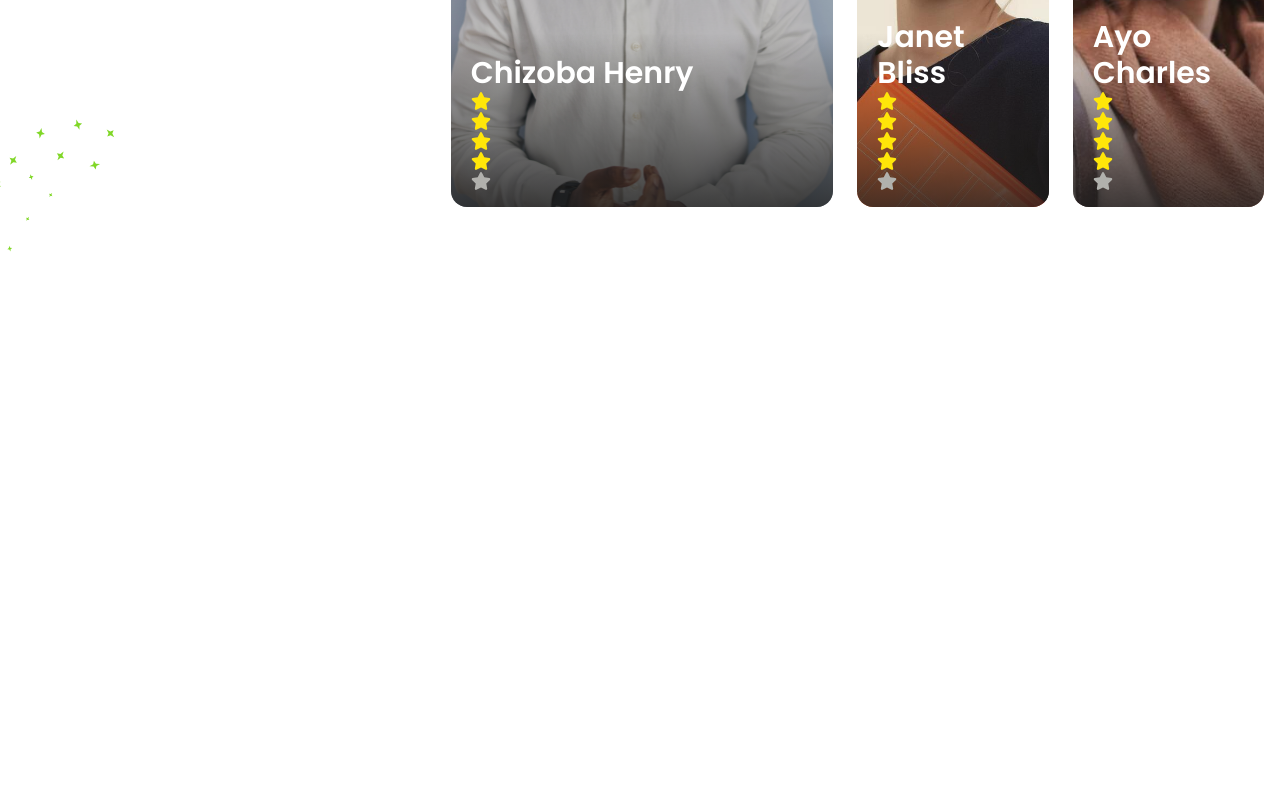
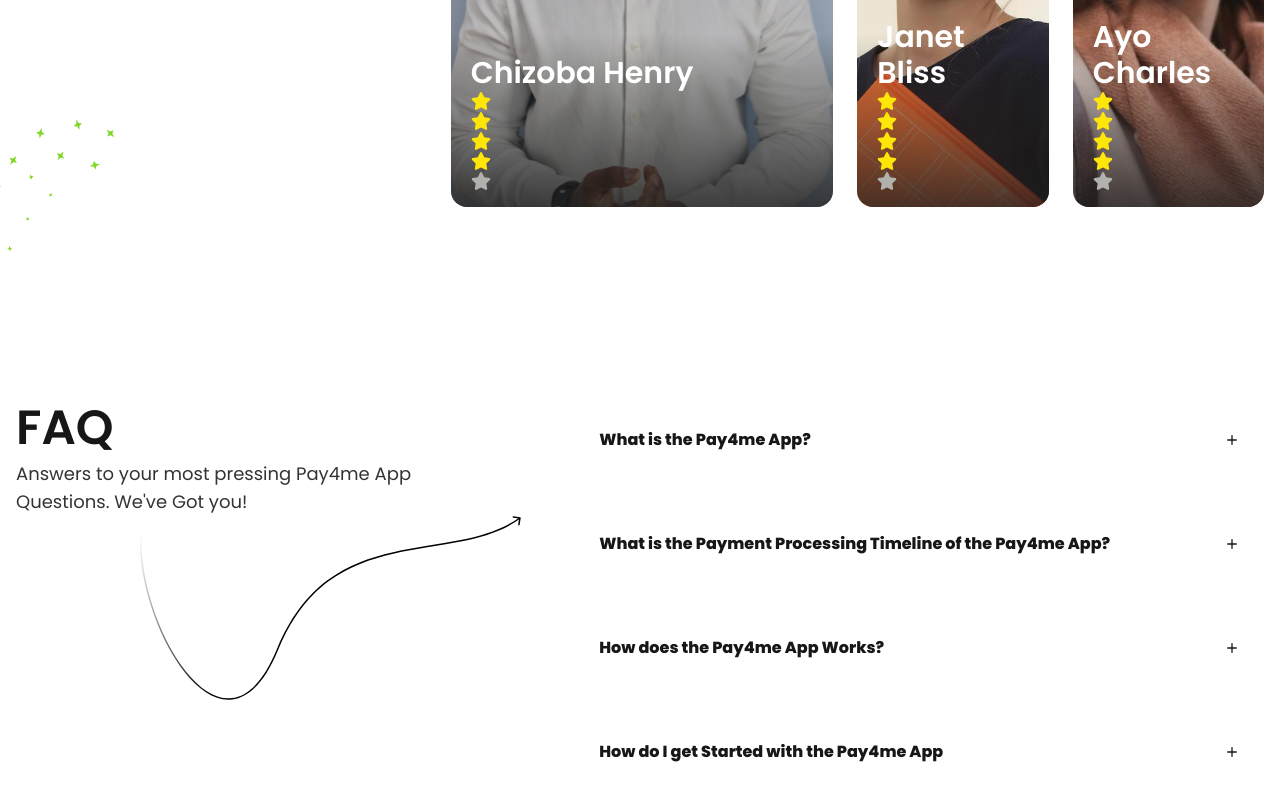
Before and after one commit to IdrisRoti/pay4me, a Next.js app: page / in a window 1280 px wide. Shown: the part 2708-3508 px from the top of the page. Before the commit the page ends 2998 px from the top, so only its background shows below. Built offline with nearby package versions, Linux system fonts and the light colour scheme.

Commit message:
feat: add faq section

```diff
--- a/app/globals.css
+++ b/app/globals.css
@@ -11,8 +11,11 @@
   :root {
     --background: #f9faff;
     --primary: #80d727;
+    --text-dark: #141414;
     --text-extralight: #9a9a9a;
     --bg-gray: #ededed;
+    --bg-light-gray: #f6f6f6;
+    --dark-gray: #595959;
   }
 }
 
--- a/app/page.tsx
+++ b/app/page.tsx
@@ -1,4 +1,5 @@
 import BackgroundSpiral from "@/components/backround-spiral";
+import Faq from "@/components/faq/Faq";
 import Header from "@/components/header/Header";
 import Hero from "@/components/hero/Hero";
 import LogoTicker from "@/components/LogoTicker";
@@ -15,6 +16,7 @@
           <LogoTicker />
           <MakeAPayment />
           <TrustedBy />
+          <Faq />
         </main>
     </div>
   );
--- /dev/null
+++ b/components/faq/Faq.tsx
@@ -0,0 +1,74 @@
+"use client"
+
+import { useState } from "react"
+import { BiPlus } from "react-icons/bi"
+import { twMerge } from "tailwind-merge"
+
+const faqs = [
+    {
+        id: 1,
+        question: "What is the Pay4me App?",
+        answer: "Pay4Me App is a platform that helps people across Africa complete cross-border payments services. Our core payment industry includes helping with payments to government and immigration agencies, colleges, universities, businesses, and organizations abroad"
+    },
+    {
+        id: 2,
+        question: "What is the Payment Processing Timeline of the Pay4me App? ",
+        answer: "Pay4Me App is a platform that helps people across Africa complete cross-border payments services. Our core payment industry includes helping with payments to government and immigration agencies, colleges, universities, businesses, and organizations abroad"
+    },
+    {
+        id: 3,
+        question: "How does the Pay4me App Works?",
+        answer: "Pay4Me App is a platform that helps people across Africa complete cross-border payments services. Our core payment industry includes helping with payments to government and immigration agencies, colleges, universities, businesses, and organizations abroad"
+    },
+    {
+        id: 4,
+        question: "How do I get Started with the Pay4me App",
+        answer: "Pay4Me App is a platform that helps people across Africa complete cross-border payments services. Our core payment industry includes helping with payments to government and immigration agencies, colleges, universities, businesses, and organizations abroad"
+    },
+]
+
+
+const Faq = () => {
+    const [selectedAccordionId, setSelectedAccordionId] = useState<number | null>(null)
+
+  return (
+    <section className="py-[7.125rem] bg-white">
+        <div className="max-w-[90rem] mx-auto px-4 flex flex-col lg:flex-row gap-[3rem] lg:gap-[6.25rem]">
+            <div className="lg:w-[40%] relative md:text-center lg:text-left">
+                <h2 className="text-3xl md:text-5xl font-semibold mb-2">FAQ</h2>
+                <p className="md:text-lg font-light text-black/80">Answers to your most pressing Pay4me App Questions. We&apos;ve Got you!</p>
+                <svg className="hidden lg:block absolute -right-[10%]" xmlns="http://www.w3.org/2000/svg" width="382" height="184" viewBox="0 0 382 184" fill="none">
+                    <path d="M381.123 1.26051C381.532 1.32811 381.808 1.71421 381.741 2.12287L380.639 8.78238C380.571 9.19103 380.185 9.46751 379.777 9.39991C379.368 9.33234 379.092 8.94624 379.159 8.53759L380.138 2.61802L374.219 1.63883C373.81 1.57123 373.534 1.18517 373.601 0.776513C373.669 0.367847 374.055 0.0913498 374.464 0.158951L381.123 1.26051ZM3.17136 10.5795C0.717751 33.644 4.59073 61.0419 12.6465 87.1308C20.7018 113.218 32.9191 137.932 47.0977 155.636C61.3074 173.379 77.326 183.894 92.9829 182.06C108.615 180.229 124.333 166.028 137.807 133.215L139.195 133.785C125.669 166.722 109.644 181.619 93.1574 183.55C76.6957 185.478 60.2198 174.42 45.9269 156.573C31.6028 138.687 19.3093 113.793 11.2132 87.5733C3.11753 61.355 -0.801535 33.7457 1.67978 10.4209L3.17136 10.5795ZM137.807 133.215C151.353 100.228 169.036 78.5371 189.046 63.806C209.049 49.0805 231.331 41.3439 254.018 36.1947C265.36 33.6203 276.814 31.6906 288.137 29.8604C299.466 28.0291 310.659 26.2983 321.512 24.119C343.22 19.7602 363.483 13.6232 380.564 1.3907L381.437 2.61023C364.096 15.0286 343.585 21.217 321.808 25.5896C310.918 27.776 299.69 29.5124 288.376 31.3412C277.055 33.1711 265.642 35.0945 254.35 37.6575C231.767 42.783 209.707 50.4585 189.936 65.014C170.172 79.5638 152.648 101.022 139.195 133.785L137.807 133.215Z" fill="url(#paint0_linear_75_4359)"/>
+                    <defs>
+                        <linearGradient id="paint0_linear_75_4359" x1="337" y1="214" x2="-15.3279" y2="54.1213" gradientUnits="userSpaceOnUse">
+                        <stop offset="0.675281"/>
+                        <stop offset="1" stopColor="white"/>
+                        </linearGradient>
+                    </defs>
+                </svg>
+            </div>
+            <div className="lg:w-[60%] space-y-8">
+                {
+                    faqs.map(({id, question, answer}) => {
+                        const isSelected = id === selectedAccordionId;
+
+                        return (
+                            <article className="text-darkGray bg-bgLightGray rounded-xl overflow-hidden p-6" key={id}>
+                                <div
+                                    onClick={() => setSelectedAccordionId(prev => prev === id ? null : id)}
+                                    className="flex justify-between items-center w-full cursor-pointer">
+                                    <h3 className="text-textDark ">{question}</h3>
+                                    <span><BiPlus className="text-[#141414]" /></span>
+                                </div>
+                                <p className={twMerge("font-light text-black/80 overflow-hidden transition-all duration-700", isSelected ? "h-auto pt-6" : "h-0 pt-0")}>{answer}</p>
+                            </article>
+                        )
+                    })
+                }
+            </div>
+        </div>
+    </section>
+  )
+}
+
+export default Faq
--- a/tailwind.config.ts
+++ b/tailwind.config.ts
@@ -12,7 +12,10 @@
         background: "var(--background)",
         primary: "var(--primary)",
         textExtralight: "var(--text-extralight)",
+        textDark: "var(--text-dark)",
         bgGray: "var(--bg-gray)",
+        bgLightGray: "var(--bg-light-gray)",
+        darkGray: "var(--dark-gray)",
       },
     },
   },
```
